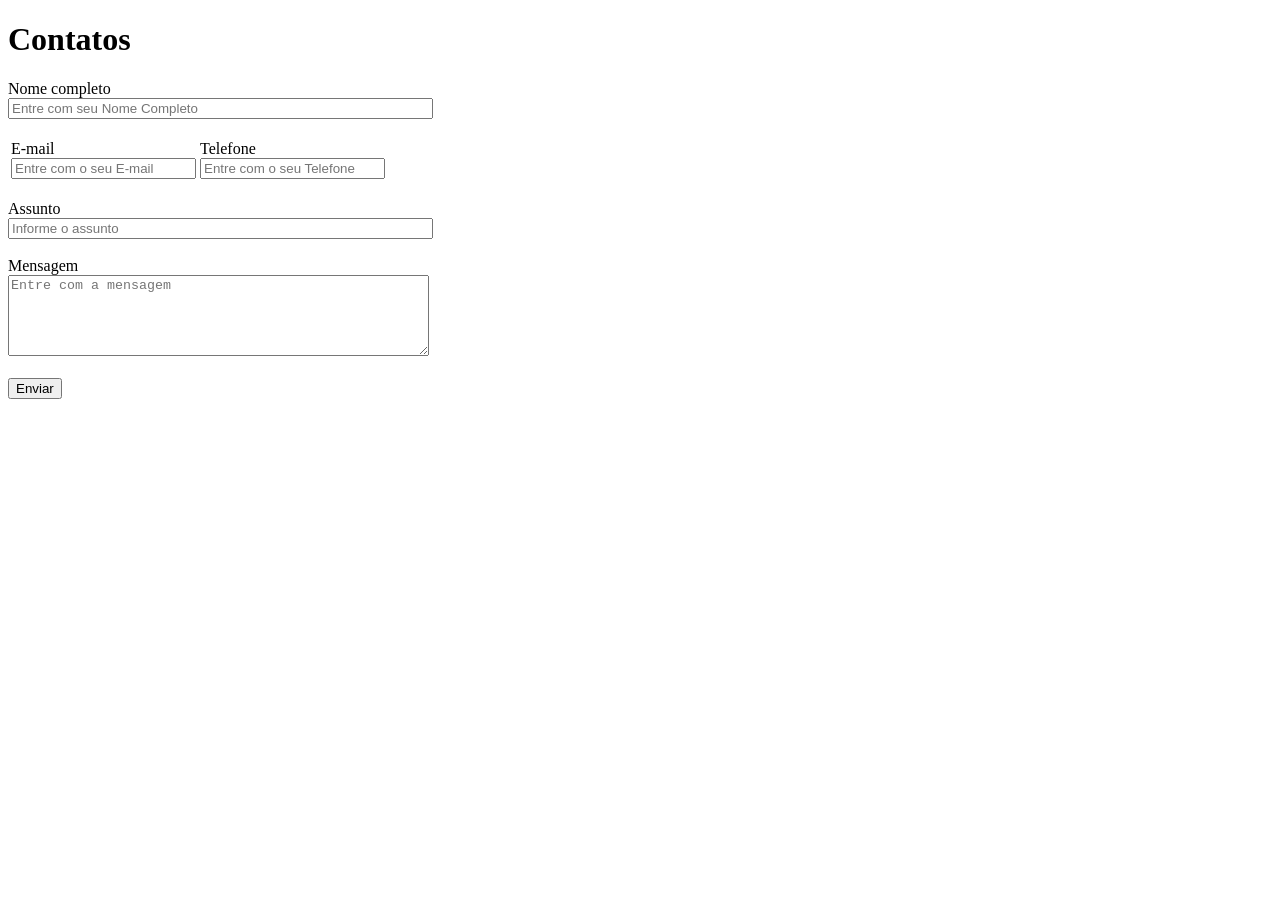
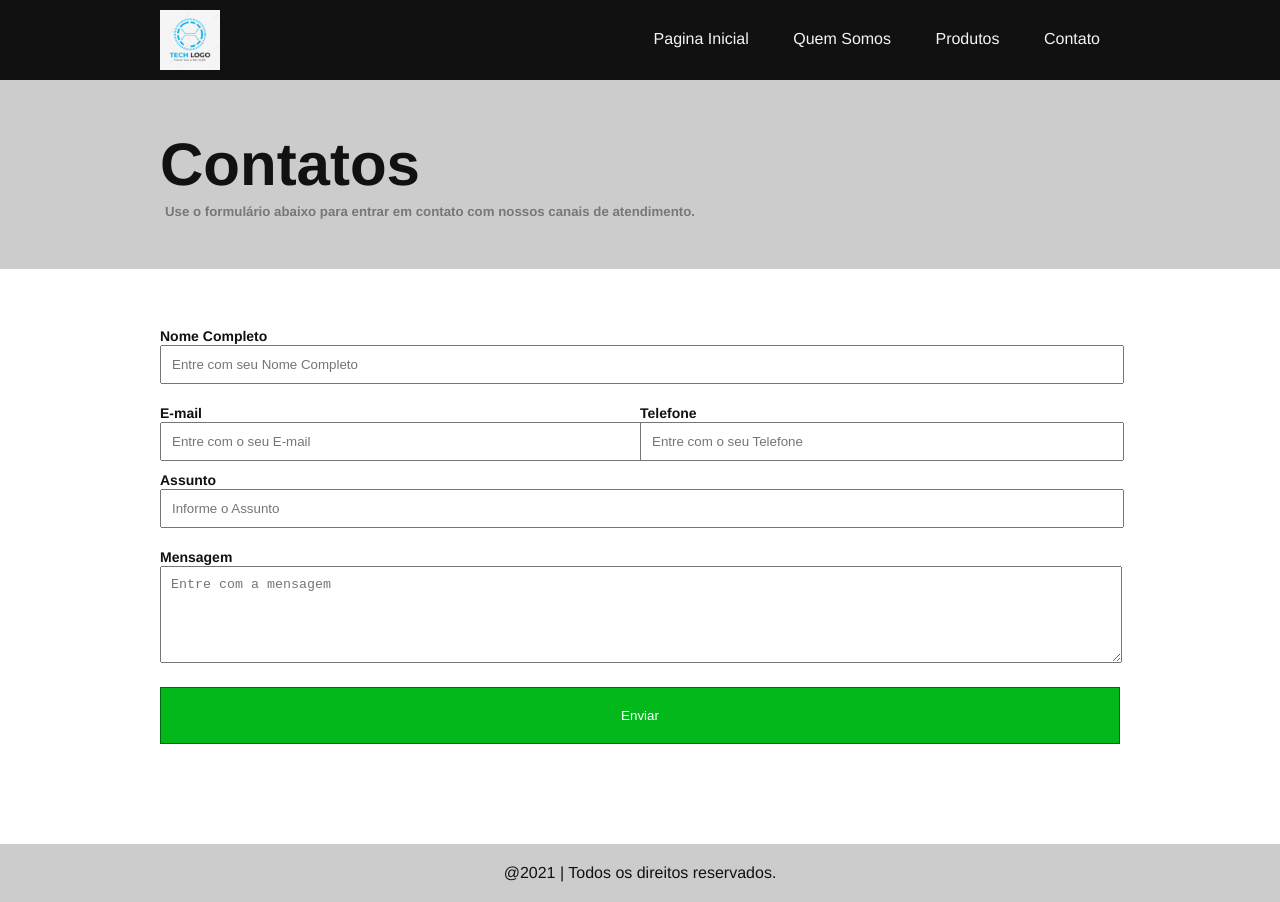
Before and after one commit to Marcusvkp/Formulario, a plain HTML site: page index.html in a window 1280 px wide. Before the commit the page ends 800 px from the top, so only its background shows below. Drawn offline with Linux system fonts and the light colour scheme.

Commit message:
Alteração html, Update estilo.css e adicionado Logo

```diff
--- /dev/null
+++ b/estilo.css
@@ -0,0 +1,156 @@
+* {
+    margin: 0px;
+    padding: 0px;
+}
+
+/* ------------------------------------ Tags principais ------------------------------------ */
+body {
+    font-family: "helvetica", "arial narrow", "arial"; /* fontes principais */
+    color: #111;
+    /* cor de texto variante da cor preta */
+}
+
+a {
+    color: #31d1bb;
+    /* cor: variante do verde; */
+}
+
+header {
+    height: 80px;
+    /* altura de 80 pixels */
+    background-color: #111;
+    /* cor de fundo: variação da cor preta */
+}
+
+nav {
+    float: right;
+    /* alinhamento à direita */
+    margin-top: 30px;
+    /* margem para o topo de 30 pixels */
+}
+
+nav a {
+    color: #f4f4f4;
+    /* cor: variação de branco */
+    text-decoration: none;
+    /* remove o sublinhado dos links */
+    padding: 30px 20px;
+    /* margem interna: 30 pixels no topo e rodapé, 20 pixels nos lados */
+}
+
+nav a:hover {
+    /* :hover aplica um estilo quando o mouse passa por cima do item */
+    background-color: #31d1bb;
+    /* cor de fundo: variação do verde */
+}
+
+h1 {
+    font-size: 60px;
+    /* tamanho da fonte: 60 pixels */
+}
+
+h5 {
+    color: #777;
+    /* cor: variação do cinza */
+    padding: 5px 0 0 5px;
+    /* margem para o topo e para a direita de 5 pixels */
+}
+
+article {
+    padding: 30px 0;
+    /* margem interna para o topo e rodapé de 30 pixels */
+}
+
+label {
+    font-weight: bold;
+    /* negrito */
+    font-size: 14px;
+    /* tamanho da fonte: 14 pixels */
+}
+
+footer {
+    text-align: center;
+    /* alinhamento do texto ao centro */
+    background-color: #ccc;
+    /* cor de fundo: cinza claro */
+    margin-top: 50px;
+    /* margem para o topo de 50 pixels */
+    padding: 20px 0;
+    /* margem interna para o topo e rodapé de 20 pixels */
+    color: #111;
+    /* cor do texto: preta */
+}
+
+input {
+    width: calc(100% - 20px);
+    /*calc  determina o tamanho do maximo - 20px (padding)*/
+    padding: 10px;
+    /* margem interna de 10 pixels */
+}
+
+textarea {
+    width: calc(100% - 20px);
+    /* calc determina o tamanho do maximo - 20px (padding)*/
+    padding: 10px;
+    /* margem interna de 10 pixels */
+}
+
+/* ------------------------------------ Id's ------------------------------------- */
+
+#logo {
+    float: left;
+    /* alinhamento à esquerda */
+    margin-top: 10px;
+    /* margem para o topo de 10 pixels */
+    height: 60px;
+    /* altura proporcional ao header */
+    width: auto;
+    /* largura automática para manter proporção */
+}
+
+#logo img {
+    height: 100%;
+    /* preenche a altura do container */
+    width: auto;
+    /* mantém a proporção da imagem */
+}
+
+
+#cabeçalho-interno {
+    padding: 50px;
+    background-color: #ccc;
+    /* cor de fundo: cinza claro */
+}
+
+/* ------------------------------------ Classes ------------------------------------- */
+.container {
+    width: 960px;
+    /* largura de 960 pixels */
+    margin: 0 auto;
+    /* margem automática nos lados esquerdo e direito */
+}
+
+.botao-enviar {
+    background-color: #02b81a;
+    /* cor de fundo: variação do verde */
+    border: solid 1px #016b0f;
+    /* cor da borda: variação do verde escuro */
+    color: white;
+    /* cor do texto: branca */
+    padding: 20px;
+    /* margem interna de 20 pixels */
+    width: 100%;
+    /* largura de 100% */
+}
+
+.linha {
+    margin: 10px 0 20px 0;
+    /* margem topo: 10px e para o rodapé: 20px */
+}
+
+.coluna {
+    width: 50%;
+    /* largura de 50% */
+    float: left;
+    /* alinhamento à esquerda */
+}
--- a/index.html
+++ b/index.html
@@ -4,45 +4,75 @@
 <head>
     <meta charset="UTF-8">
     <meta name="viewport" content="width=device-width, initial-scale=1.0">
+    <link rel="stylesheet" href="estilo.css"> <!-- Estilo CSS principal -->
     <title>Formulários</title>
 </head>
 
 <body>
-    <form method="post" action="contato.php">
-        <h1>Contatos</h1>
-        <label>Nome completo</label><br>
-        <input type="text" name="nome" size="50" placeholder="Entre com seu Nome Completo">
-        <br><br>
+    <header>
+        <div class="container">
+            <div id="logo">
+                <a href="#">
+                    <img src="Imagens/logo.png" title="logo" alt="logo">
+                </a>
+            </div>
 
-        <table>
-            <tr>
-                <td>
-                    <label>E-mail</label><br>
+            <nav>
+                <a href="#">Pagina Inicial</a>
+                <a href="#">Quem Somos</a>
+                <a href="#">Produtos</a>
+                <a href="#">Contato</a>
+            </nav>
+        </div>
+    </header>
+    <!-- Fim do cabeçalho -->
 
-                    <input type="email" name="number" placeholder="Entre com o seu E-mail">
-                </td>
+    <!-- Início do conteúdo principal -->
+    <main>
+        <div id="cabeçalho-interno">
+            <div class="container">
+                <h1>Contatos</h1>
+                <h5>Use o formulário abaixo para entrar em contato com nossos canais de atendimento.</h5>
+            </div>
+        </div>
+        <article class="container">
+            <form method="post" action="contato.php">
+                <div class="linha"><br>
+                    <label>Nome Completo</label>
+                    <input type="text" name="nome" size="50" placeholder="Entre com seu Nome Completo">
+                </div>
 
-                <td>
-                    <label>Telefone</label><br>
-                    <input type="email" name="number" placeholder="Entre com o seu Telefone">
-                </td>
-            </tr>
-        </table>
+                <div class="linha">
+                    <div class="coluna">
+                        <label>E-mail</label>
+                        <input type="email" name="email" placeholder="Entre com o seu E-mail">
+                    </div>
+                    <div class="coluna">
+                        <label>Telefone</label>
+                        <input type="email" name="number" placeholder="Entre com o seu Telefone">
+                    </div>
+                    <div style="clear: both"></div> <!-- Esta div foi necessária para impedir o colapso div abaixo -->
+                    <div class="linha">
+                        <label>Assunto</label>
+                        <input type="text" name="assunto" size="50" placeholder="Informe o Assunto">
+                    </div>
+                    <div class="linha">
+                        <label>Mensagem</label>
+                        <textarea name="mensagem" placeholder="Entre com a mensagem" rows="5" cols="50"></textarea>
+                    </div>
+                    <div class="linha">
+                        <input type="submit" name="submit" value="Enviar" class="botao-enviar">
+                    </div>
+            </form>
+        </article>
+    </main>
+    <!-- Fim do conteúdo principal -->
 
-        <br>
-
-        <label>Assunto</label><br>
-        <input type="text" name="assunto" size="50" placeholder="Informe o assunto">
-
-        <br><br>
-
-        <label>Mensagem</label><br>
-        <textarea name="mensagem" placeholder="Entre com a mensagem" rows="5" cols="50"></textarea>
-
-        <br><br>
-
-        <input type="submit" name="submit" value="Enviar">
-    </form>
+    <!-- Início do rodapé -->
+    <footer>
+        @2021 | Todos os direitos reservados.
+    </footer>
+    <!-- Fim do rodapé -->
 </body>
 
 </html>
```
Also changed, not shown: Imagens/logo.png (added).
